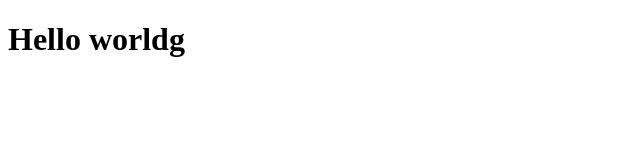
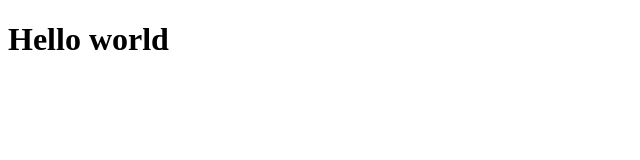
Before and after one commit to manesha07/gitcloning, a plain HTML site: page index.html in a window 1280 px wide. Shown: the full height of the page, 0-640 px from the left. Drawn offline with Linux system fonts and the light colour scheme.

Commit message:
I changed the spelling of the hello world to correct as per the notice by manisha

```diff
--- a/index.html
+++ b/index.html
@@ -4,6 +4,6 @@
 	<title></title>
 </head>
 <body>
-<h1>Hello worldg</h1>
+<h1>Hello world</h1>
 </body>
 </html>
```
